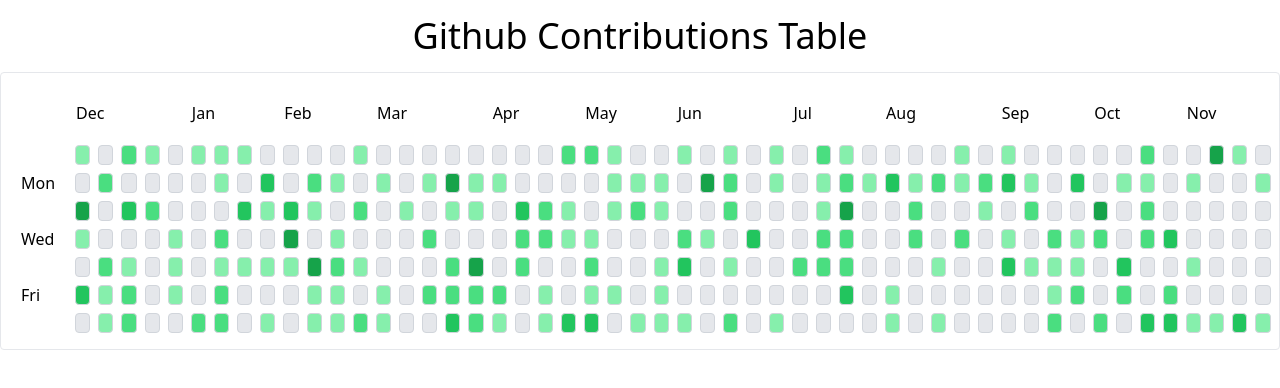
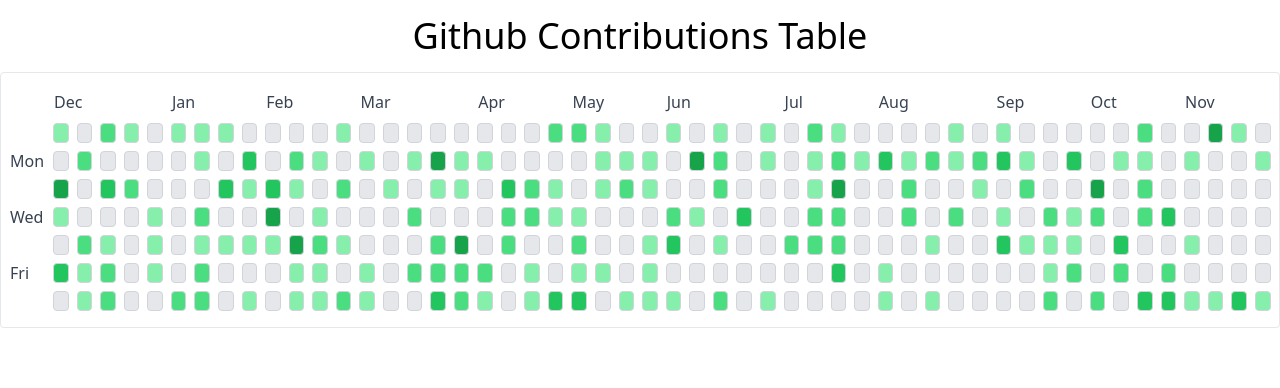
Before and after one commit to willemverbuyst/gh-contributions-table, a React (Vite) app: page / in a window 1280 px wide. Shown: the top 388 px of the page. Built offline with nearby package versions, Linux system fonts and the light colour scheme.

Commit message:
style: update styling of labels

```diff
--- a/src/App.tsx
+++ b/src/App.tsx
@@ -12,7 +12,7 @@ export default function App() {
         <div className="border py-2 rounded">
           <table className="border-separate border-spacing-2">
             <thead>
-              <tr className="h-12">
+              <tr>
                 <td></td>
                 <MonthCell month="Dec" colSpan={5} />
                 <MonthCell month="Jan" colSpan={4} />
--- a/src/components/DayCell.tsx
+++ b/src/components/DayCell.tsx
@@ -7,5 +7,7 @@ export function DayCell({
   day: string;
   hidden?: boolean;
 }) {
-  return <td className={clsx("px-3", hidden && "invisible")}>{day}</td>;
+  return (
+    <td className={clsx("text-gray-700", hidden && "invisible")}>{day}</td>
+  );
 }
--- a/src/components/MonthCell.tsx
+++ b/src/components/MonthCell.tsx
@@ -6,7 +6,7 @@ export function MonthCell({
   colSpan: number;
 }) {
   return (
-    <td colSpan={colSpan} className="text-left">
+    <td colSpan={colSpan} className="text-gray-700 text-left">
       {month}
     </td>
   );
```
